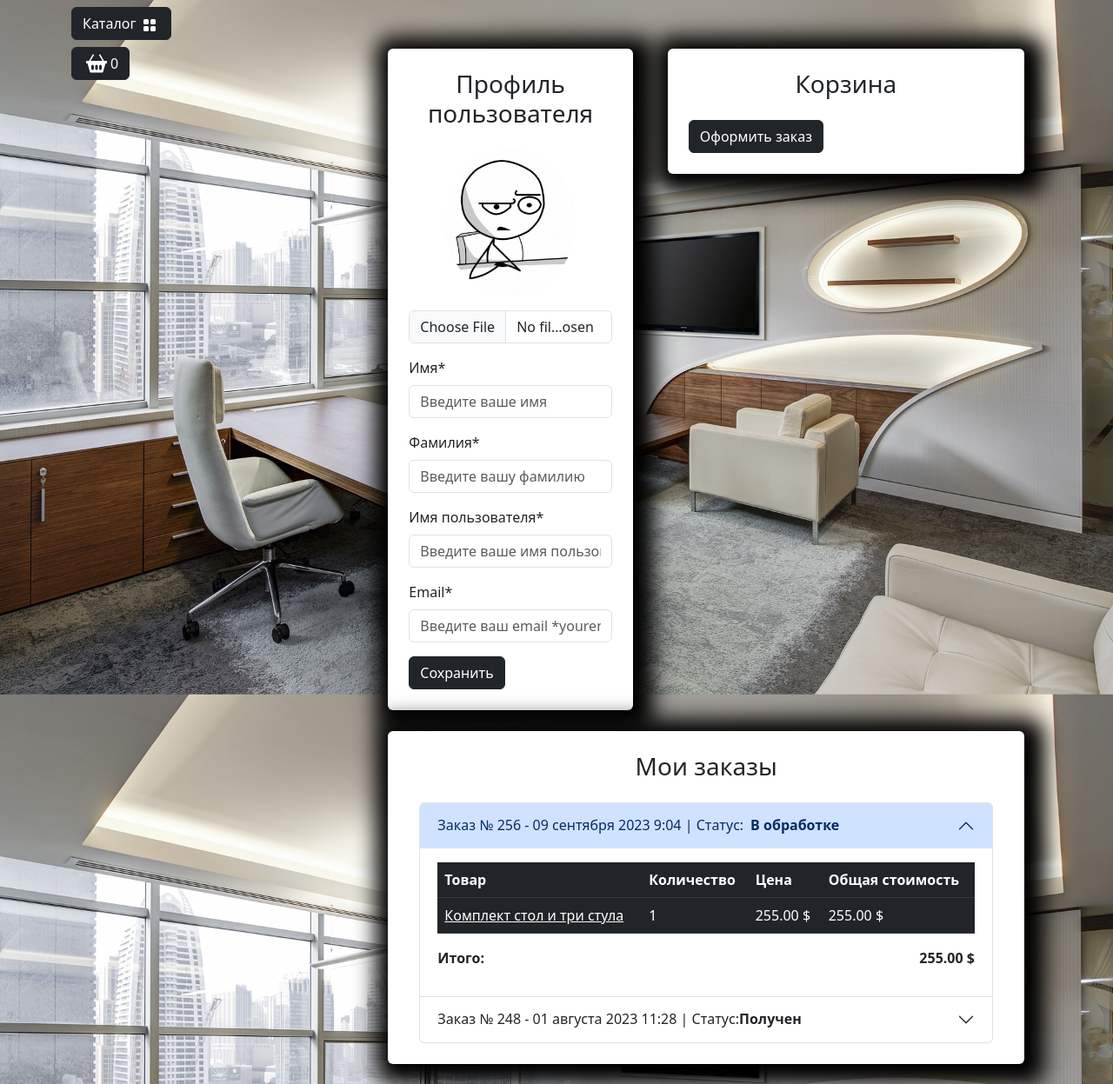
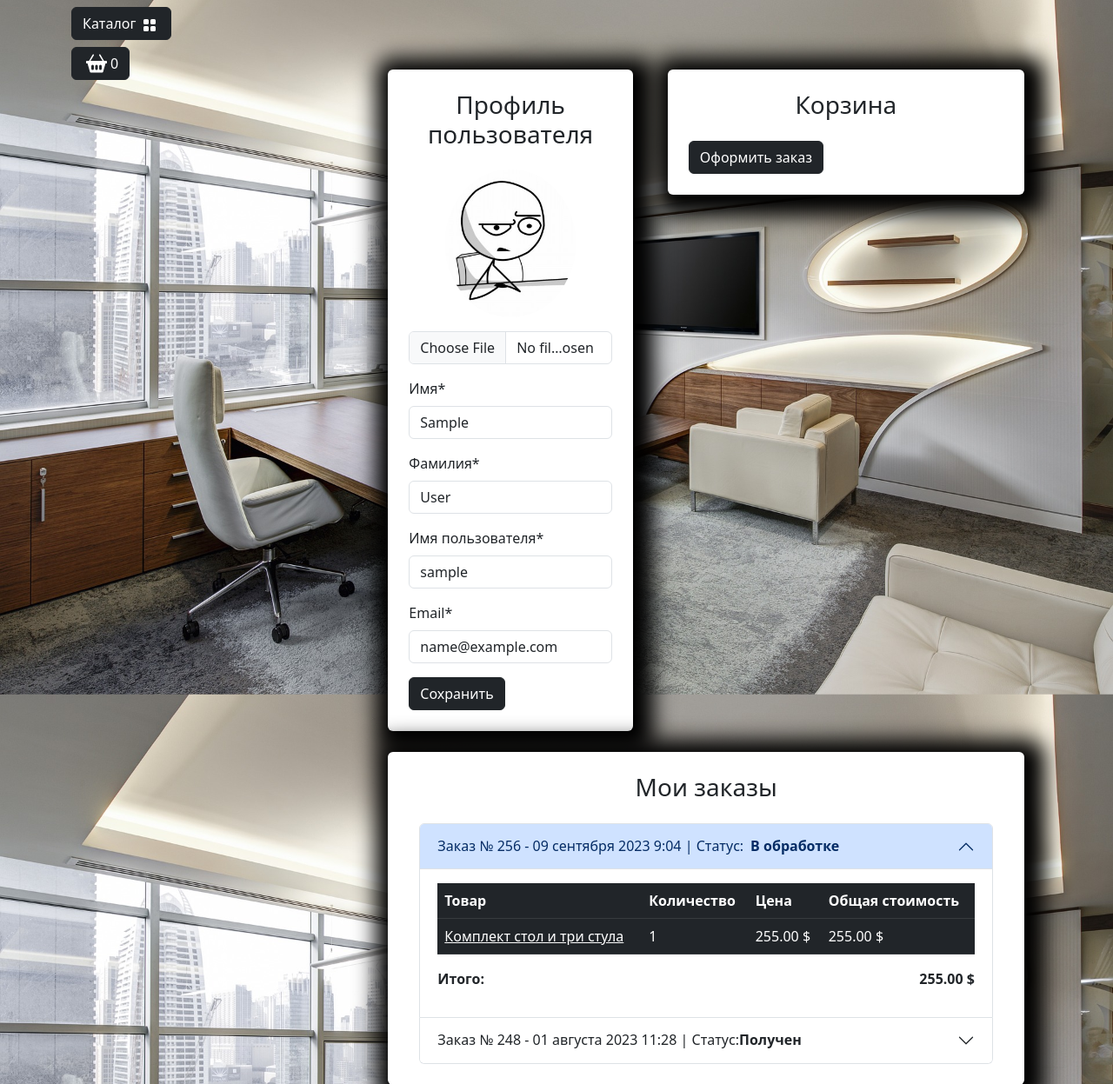
Before and after one commit to evgenii-landau/pet-furniture, a Django app: page /user/profile/ in a window 1280 px wide. Shown: the part 56-1303 px from the top of the page at 87% size. Run offline with Django 5.2, Linux system fonts and the light colour scheme; the visitor is signed in with stand-in values (Sample User, id 1); data comes from the database, SQL or seed files in the repository; some libraries are stand-ins or nearby versions.

Commit message:
profile form and notifications are ready

```diff
--- a/furniture/templates/includes/notifications.html
+++ b/furniture/templates/includes/notifications.html
@@ -11,3 +11,27 @@
     </div>
 </div>
 {% endif %}
+
+<div class="container mt-4">
+    <div class="row justify-content-center">
+        <div class="col-md-6">
+            {% if messages %}
+                {% for message in messages %}
+                    {% if message.tags == 'success' %}
+                    <div id="notification" class="position-fixed start-50 translate-middle-x z-3 alert alert-success fade show custom-shadow" role="alert">
+                        {{ message }}
+                    </div>
+                    {% endif %}
+                    {% if message.tags == 'warning' %}
+                    <div id="notification" class="position-fixed start-50 translate-middle-x z-3 alert alert-danger fade show custom-shadow" role="alert">
+                        {{ message }}
+                    </div>
+                    {% endif %}
+                {% endfor %}
+            {% else %}
+            <div id="jq-notification" class="position-fixed start-50 translate-middle-x z-3 alert alert-success fade show custom-shadow" style="display: none;" role="alert">
+            </div>
+            {% endif %}
+        </div>
+    </div>
+</div>
--- a/furniture/users/forms.py
+++ b/furniture/users/forms.py
@@ -1,5 +1,9 @@
 from django import forms
-from django.contrib.auth.forms import AuthenticationForm, UserCreationForm
+from django.contrib.auth.forms import (
+    AuthenticationForm,
+    UserCreationForm,
+    UserChangeForm,
+)
 from users.models import User
 
 
@@ -32,3 +36,16 @@ class UserRegistrationForm(UserCreationForm):
             "password1",
             "password2",
         ]
+
+
+class UserProfileForm(UserChangeForm):
+
+    image = forms.ImageField(required=False)
+    first_name = forms.CharField()
+    last_name = forms.CharField()
+    username = forms.CharField()
+    email = forms.CharField()
+
+    class Meta:
+        model = User
+        fields = ["image", "first_name", "last_name", "username", "email"]
--- a/furniture/users/templates/users/profile.html
+++ b/furniture/users/templates/users/profile.html
@@ -17,35 +17,56 @@
 						<div class="col-md-5">
 							<div class=" bg-white p-4 mb-4 mx-2 rounded custom-shadow">
 								<h3 class="text-center mb-4">Профиль пользователя</h3>
-								<form>
+								<form action="{% url "user:profile" %}" method="post" enctype="multipart/form-data">
+									{% csrf_token %}
 									<div class="row">
 										<div class="col-md-12 mb-3 text-center">
+											{% if user.image %}
+											<img src="{{ user.image.url }}"
+												alt="Аватар пользователя" class="img-fluid rounded-circle"
+												style="max-width: 150px;">
+											{% else %}
 											<img src="{% static "deps/images/baseavatar.jpg" %}"
 												alt="Аватар пользователя" class="img-fluid rounded-circle"
 												style="max-width: 150px;">
-											<input type="file" class="form-control mt-3" id="avatar"
-												accept="image/*">
+											{% endif %}
+											<input type="file" class="form-control mt-3" id="id_image" name="image" accept="image/*">
+											{% if form.image.errors %}
+											<div class="alert alert-danger alert-dismissible fade show">{{ form.image.errors }}</div>
+											{% endif %}
 										</div>
 										<div class="col-md-12 mb-3">
-											<label for="firstName" class="form-label">Имя*</label>
-											<input type="text" class="form-control" id="firstName"
-												placeholder="Введите ваше имя" value="" required>
+											<label for="id_first_name" class="form-label">Имя*</label>
+											<input type="text" class="form-control" id="id_first_name" name="first_name"
+												placeholder="Введите ваше имя" value="{{ form.first_name.value }}" required>
+											{% if form.first_name.errors %}
+											<div class="alert alert-danger alert-dismissible fade show">{{ form.first_name.errors }}</div>
+											{% endif %}
 										</div>
 										<div class="col-md-12 mb-3">
-											<label for="lastName" class="form-label">Фамилия*</label>
-											<input type="text" class="form-control" id="lastName"
-												placeholder="Введите вашу фамилию" value="" required>
+											<label for="id_last_name" class="form-label">Фамилия*</label>
+											<input type="text" class="form-control" id="id_last_name" name="last_name"
+												placeholder="Введите вашу фамилию" value="{{ form.last_name.value }}" required>
+											{% if form.last_name.errors %}
+											<div class="alert alert-danger alert-dismissible fade show">{{ form.last_name.errors }}</div>
+											{% endif %}
 										</div>
 										<div class="col-md-12 mb-3">
-											<label for="username" class="form-label">Имя пользователя*</label>
-											<input type="text" class="form-control" id="username"
-												placeholder="Введите ваше имя пользователя" value="" required>
+											<label for="id_username" class="form-label">Имя пользователя*</label>
+											<input type="text" class="form-control" id="id_username" name="username"
+												placeholder="Введите ваше имя пользователя" value="{{ form.username.value }}" required>
+											{% if form.username.errors %}
+											<div class="alert alert-danger alert-dismissible fade show">{{ form.username.errors }}</div>
+											{% endif %}
 										</div>
 										<div class="col-md-12 mb-3">
-											<label for="email" class="form-label">Email*</label>
-											<input type="email" class="form-control" id="email"
-												placeholder="Введите ваш email *youremail@example.com" value=""
+											<label for="id_email" class="form-label">Email*</label>
+											<input type="email" class="form-control" id="id_email" name="email"
+												placeholder="Введите ваш email *youremail@example.com" value="{{ form.email.value }}"
 												required>
+											{% if form.email.errors %}
+											<div class="alert alert-danger alert-dismissible fade show">{{ form.email.errors }}</div>
+											{% endif %}
 										</div>
 									</div>
 									<button type="submit" class="btn btn-dark">Сохранить</button>
--- a/furniture/users/views.py
+++ b/furniture/users/views.py
@@ -1,9 +1,9 @@
-from django.contrib import auth
+from django.contrib.auth.decorators import login_required
+from django.contrib import auth, messages
 from django.http import HttpResponseRedirect
 from django.shortcuts import redirect, render
 from django.urls import reverse
-from traitlets import Instance
-from users.forms import UserLoginForm, UserRegistrationForm
+from users.forms import UserLoginForm, UserRegistrationForm, UserProfileForm
 
 
 def login(request):
@@ -15,6 +15,7 @@ def login(request):
             user = auth.authenticate(username=username, password=password)
             if user:
                 auth.login(request, user)
+                messages.success(request, f'{username} Вы успешно авторизовались')
                 return HttpResponseRedirect(reverse("main:index"))
     else:
         form = UserLoginForm()
@@ -31,6 +32,7 @@ def registration(request):
             form.save()
             user = form.instance
             auth.login(request, user)
+            messages.success(request, f'{user.username} Вы успешно зарегистрировались и авторизовались в своем профиле')
             return HttpResponseRedirect(reverse("main:index"))
     else:
         form = UserRegistrationForm()
@@ -42,15 +44,28 @@ def registration(request):
 
     return render(request, "users/registration.html", context=context)
 
+@login_required
+def profile(request):
+    if request.method == "POST":
+        form = UserProfileForm(
+            data=request.POST, instance=request.user, files=request.FILES
+        )
+        if form.is_valid():
+            form.save()
+            messages.success(request, f'{form.username} Профиль успешно обновлен')
+            return HttpResponseRedirect(reverse("user:profile"))
+    else:
+        form = UserProfileForm(instance=request.user)
 
-def profile(request):
     context = {
         "title": "Home - Профиль",
+        "form": form,
     }
 
     return render(request, "users/profile.html", context=context)
 
 
 def logout(request):
+    messages.success(request, f'{request.user.username} Вы вышли из аккаунта')
     auth.logout(request)
     return redirect(reverse("main:index"))
```
